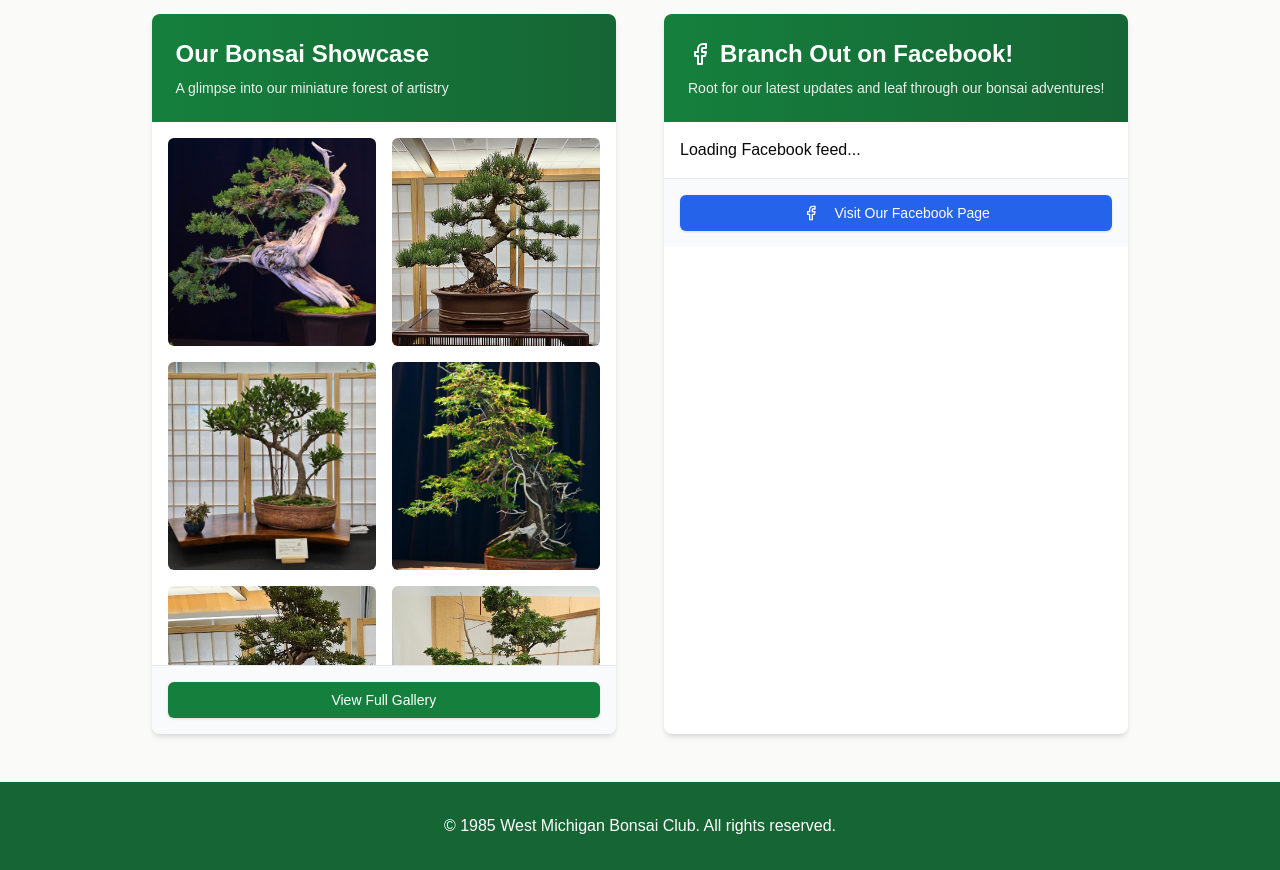
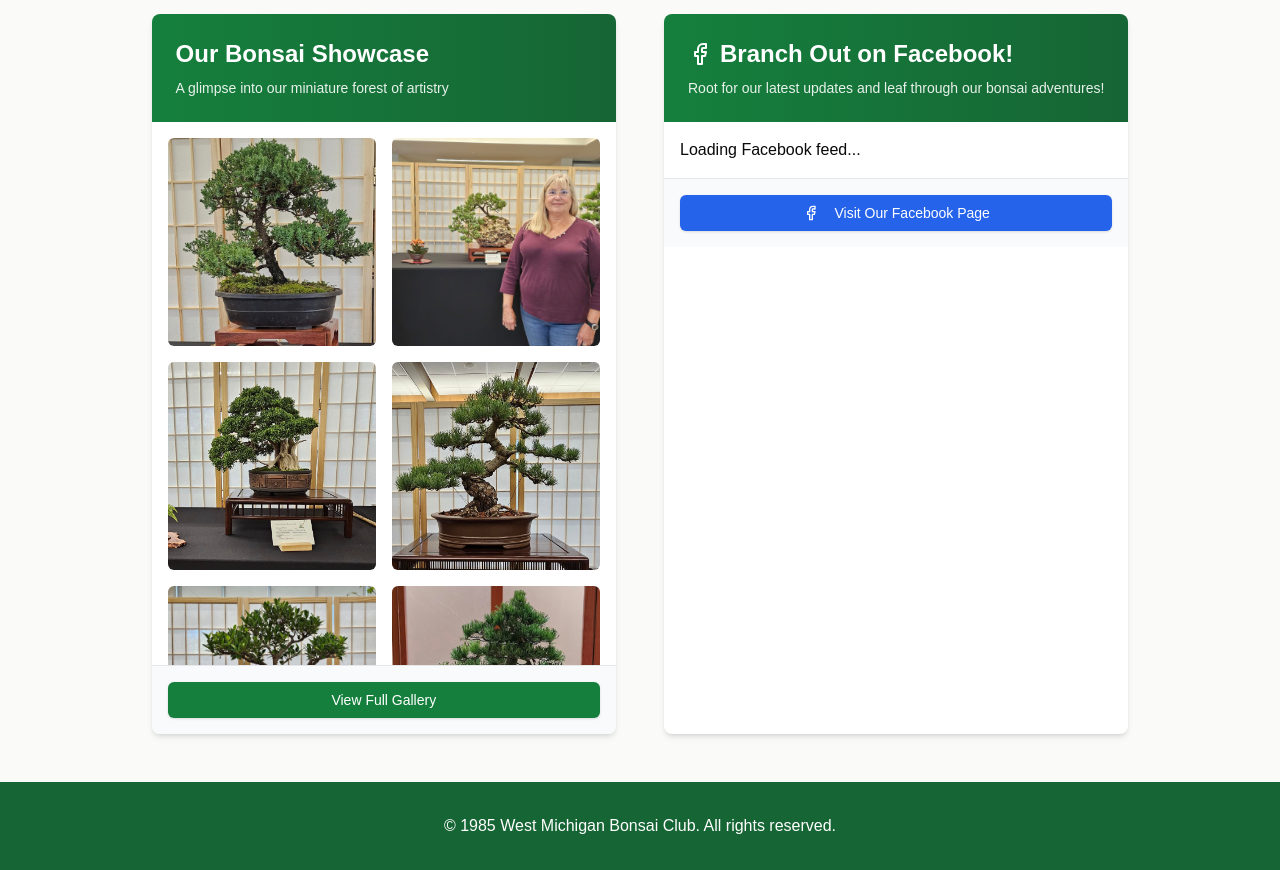
Before and after one commit to matthewmiglio/bonsai-app-3, a Next.js app: page / in a window 1280 px wide. Shown: the part 1380-2250 px from the top of the page. Built offline with nearby package versions, Linux system fonts and the light colour scheme; no server answers.

Commit message:
manually defined images for gallery component

```diff
--- a/src/components/GalleryComponent.tsx
+++ b/src/components/GalleryComponent.tsx
@@ -3,10 +3,49 @@ import { Button } from "@/components/ui/button";
 import Link from "next/link";
 
 export default function Gallery() {
-  const galleryItems = Array.from({ length: 28 }, (_, index) => ({
-    src: `/fb_bonsai_${index + 1}.jpg?height=300&width=300`,
-    alt: `Bonsai ${index + 1}`,
-  }));
+  const galleryItems = [
+    { src: "/87fb729d470d7e194db59e2543d86580-1998567230.jpg", alt: "" },
+    { src: "/best_novice_2024_PC_1st_Steve_Jetzer.jpg", alt: "" },
+    { src: "/best_novice_2024_pc_2nd_tara_rietberg.jpg", alt: "" },
+    { src: "/best_novice_2024_pc_3rd_place_tina_chirco.jpg", alt: "" },
+    { src: "/fb_bonsai_1.jpg", alt: "" },
+    { src: "/fb_bonsai_2.jpg", alt: "" },
+    { src: "/fb_bonsai_3.jpg", alt: "" },
+    { src: "/fb_bonsai_4.jpg", alt: "" },
+    { src: "/fb_bonsai_5.jpg", alt: "" },
+    { src: "/fb_bonsai_6.jpg", alt: "" },
+    { src: "/fb_bonsai_7.jpg", alt: "" },
+    { src: "/fb_bonsai_8.jpg", alt: "" },
+    { src: "/fb_bonsai_9.jpg", alt: "" },
+    { src: "/fb_bonsai_10.jpg", alt: "" },
+    { src: "/fb_bonsai_11.jpg", alt: "" },
+    { src: "/fb_bonsai_12.jpg", alt: "" },
+    { src: "/fb_bonsai_13.jpg", alt: "" },
+    { src: "/fb_bonsai_14.jpg", alt: "" },
+    { src: "/fb_bonsai_15.jpg", alt: "" },
+    { src: "/fb_bonsai_16.jpg", alt: "" },
+    { src: "/fb_bonsai_17.jpg", alt: "" },
+    { src: "/fb_bonsai_18.jpg", alt: "" },
+    { src: "/fb_bonsai_19.jpg", alt: "" },
+    { src: "/fb_bonsai_20.jpg", alt: "" },
+    { src: "/fb_bonsai_21.jpg", alt: "" },
+    { src: "/fb_bonsai_22.jpg", alt: "" },
+    { src: "/fb_bonsai_23.jpg", alt: "" },
+    { src: "/fb_bonsai_24.jpg", alt: "" },
+    { src: "/fb_bonsai_25.jpg", alt: "" },
+    { src: "/fb_bonsai_26.jpg", alt: "" },
+    { src: "/fb_bonsai_27.jpg", alt: "" },
+    { src: "/fb_bonsai_28.jpg", alt: "" },
+
+    {
+      src: "/mi-frederik-meijer-gardens-and-sculpture-park-japanese-garden-460172177.jpg",
+      alt: "",
+    },
+    { src: "/Meijer-Gardens-1260x680-147744548.jpg", alt: "" },
+    { src: "/matt_stolen_bonsai_pic.jpg", alt: "" },
+    { src: "/fmg-celebrating-25-years-enews-3288341110.jpg", alt: "" },
+  ];
+
   function shuffleArray(array: any[]) {
     for (let i = array.length - 1; i > 0; i--) {
       const j = Math.floor(Math.random() * (i + 1));
```
